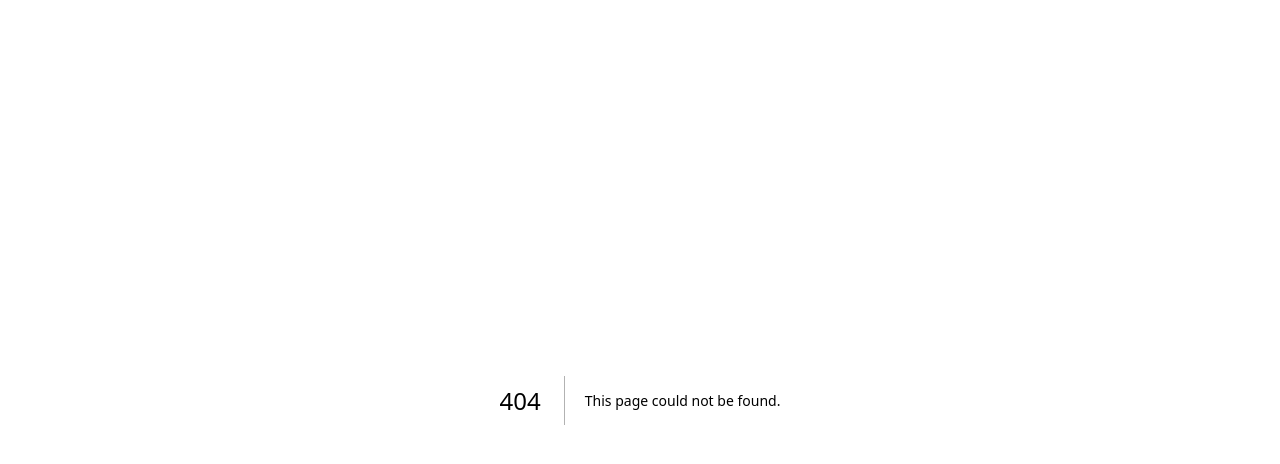
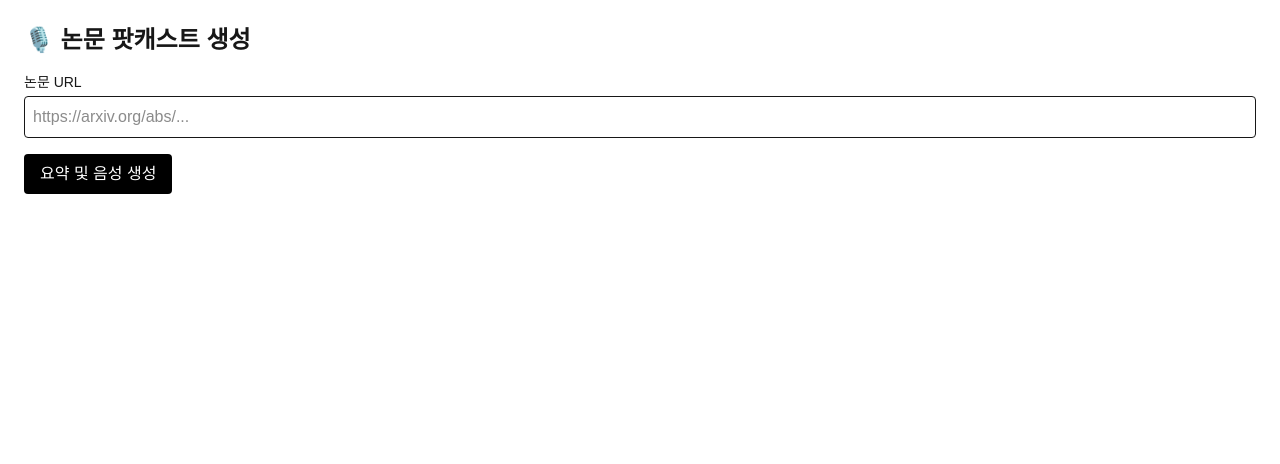
Before and after one commit to jungilgwon/voicepaper-ui, a Next.js app: page /generate in a window 1280 px wide. Before the commit this address had no page. Shown: the top 464 px of the page. Built offline with nearby package versions, Linux system fonts and the light colour scheme.

Commit message:
generate 페이지 추가

```diff
--- /dev/null
+++ b/src/app/generate/page.tsx
@@ -0,0 +1,22 @@
+// src/app/generate/page.tsx
+export default function GeneratePage() {
+  return (
+    <main className="p-6">
+      <h1 className="text-2xl font-bold mb-4">🎙️ 논문 팟캐스트 생성</h1>
+      <form className="space-y-4">
+        <div>
+          <label className="block text-sm font-medium mb-1">논문 URL</label>
+          <input
+            type="url"
+            placeholder="https://arxiv.org/abs/..."
+            className="w-full border rounded p-2"
+            required
+          />
+        </div>
+        <button type="submit" className="bg-black text-white px-4 py-2 rounded">
+          요약 및 음성 생성
+        </button>
+      </form>
+    </main>
+  )
+}
```
